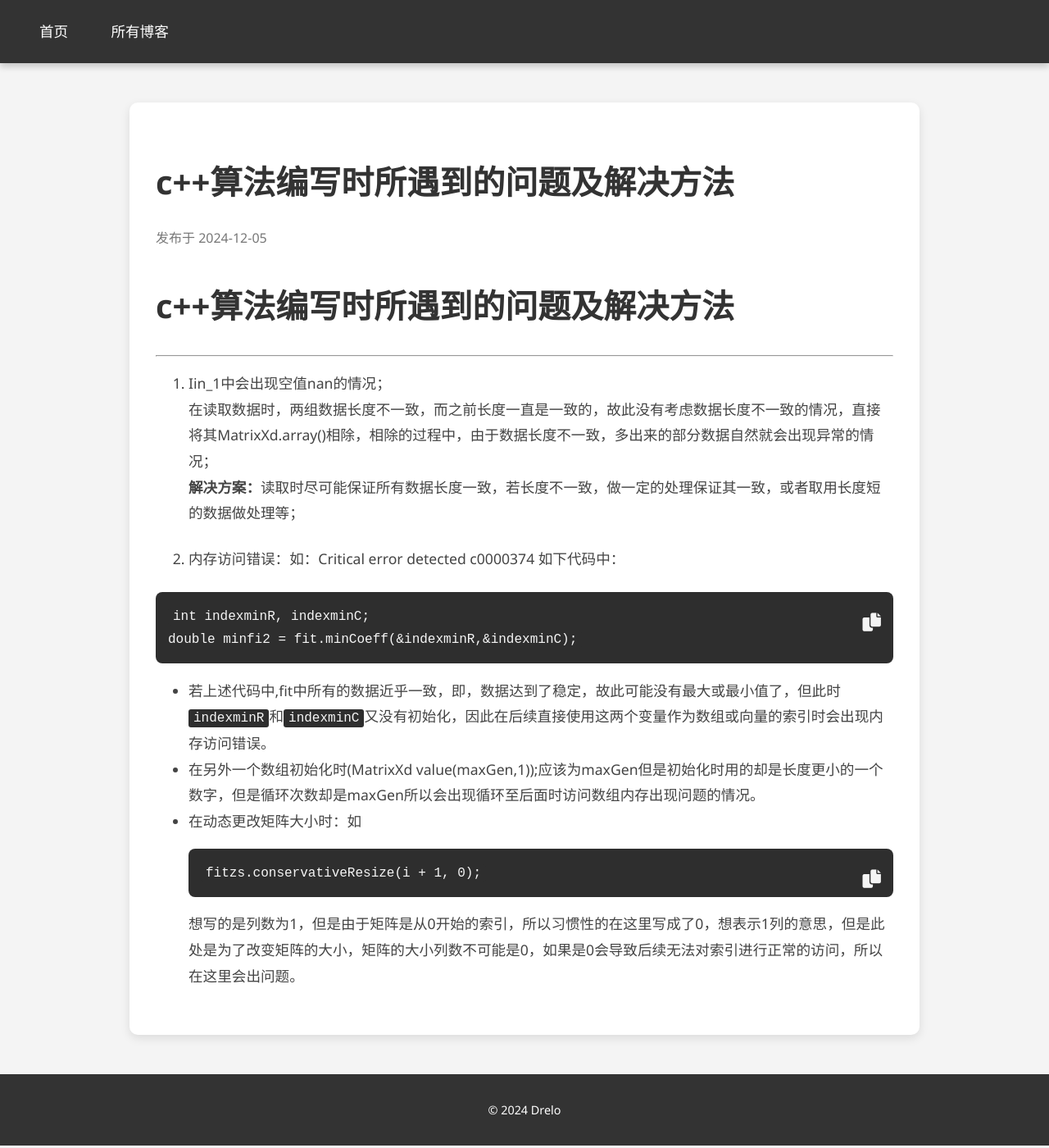
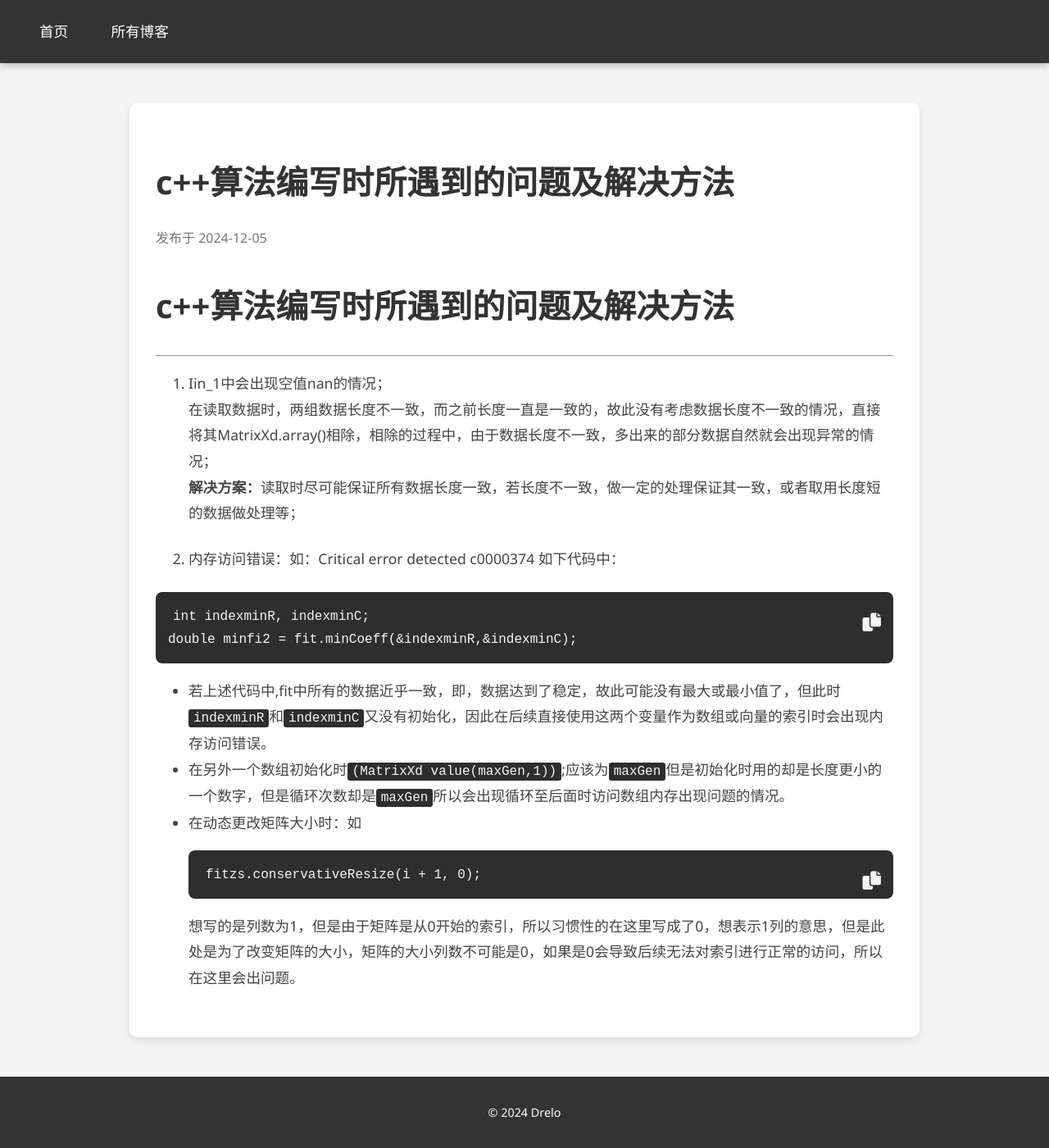
Before and after one commit to Drelov/newpage, a Jekyll site: the page built from _posts/2024-12-05-c++算法出现的问题记录.md, in a window 1280 px wide. Shown: the whole page at 82% size. Built offline with Jekyll 4.4.1, drawn with Linux system fonts in a browser that asks for light colours.

````diff
--- a/_posts/2024-12-05-c++算法出现的问题记录.md
+++ b/_posts/2024-12-05-c++算法出现的问题记录.md
@@ -19,7 +19,7 @@ int indexminR, indexminC;
 double minfi2 = fit.minCoeff(&indexminR,&indexminC);
 ```
 * 若上述代码中,fit中所有的数据近乎一致，即，数据达到了稳定，故此可能没有最大或最小值了，但此时`indexminR`和`indexminC`又没有初始化，因此在后续直接使用这两个变量作为数组或向量的索引时会出现内存访问错误。
-* 在另外一个数组初始化时(MatrixXd value(maxGen,1));应该为maxGen但是初始化时用的却是长度更小的一个数字，但是循环次数却是maxGen所以会出现循环至后面时访问数组内存出现问题的情况。
+* 在另外一个数组初始化时`(MatrixXd value(maxGen,1))`;应该为`maxGen`但是初始化时用的却是长度更小的一个数字，但是循环次数却是`maxGen`所以会出现循环至后面时访问数组内存出现问题的情况。
 * 在动态更改矩阵大小时：如
 ```
 fitzs.conservativeResize(i + 1, 0);
````
